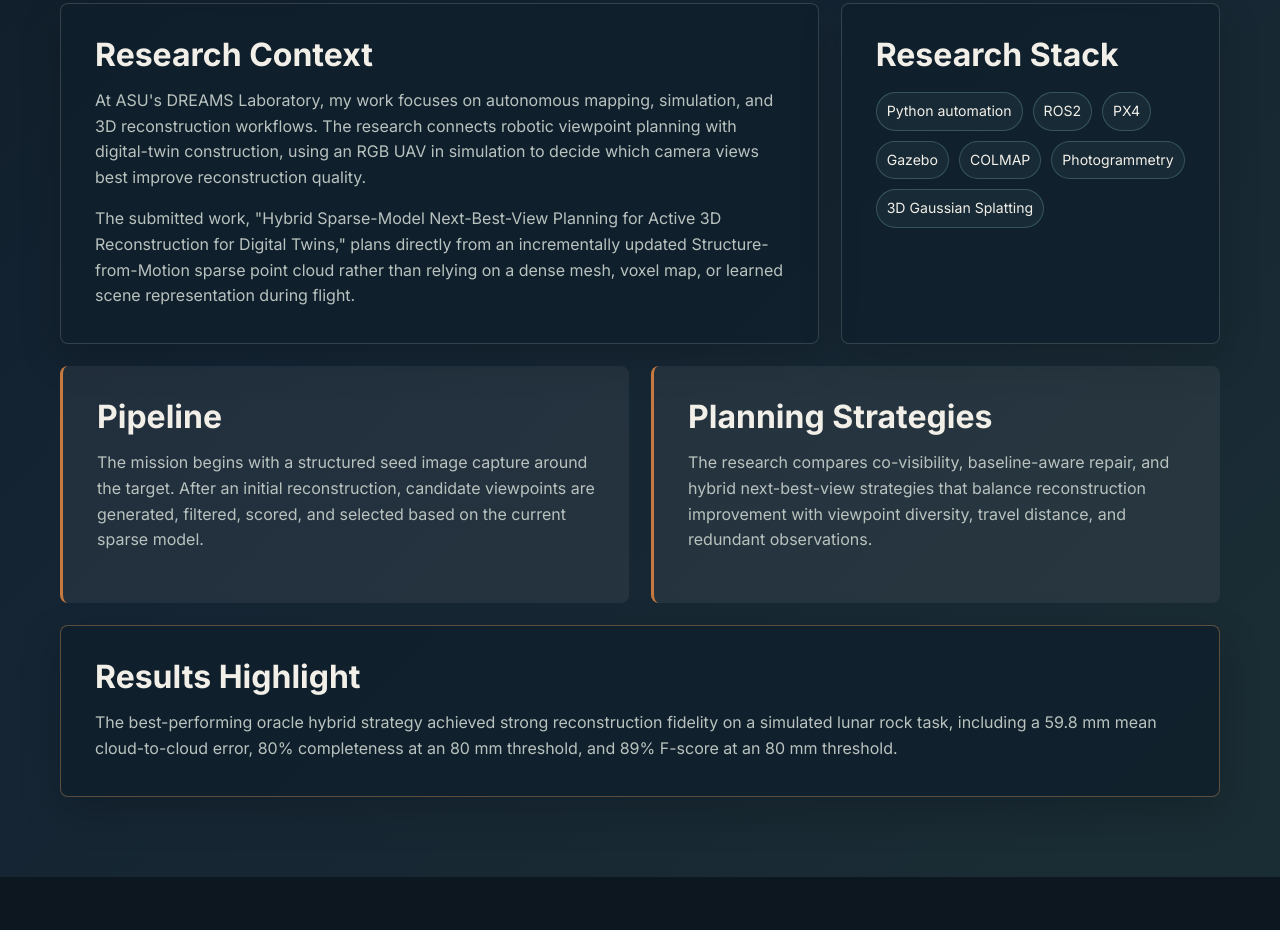
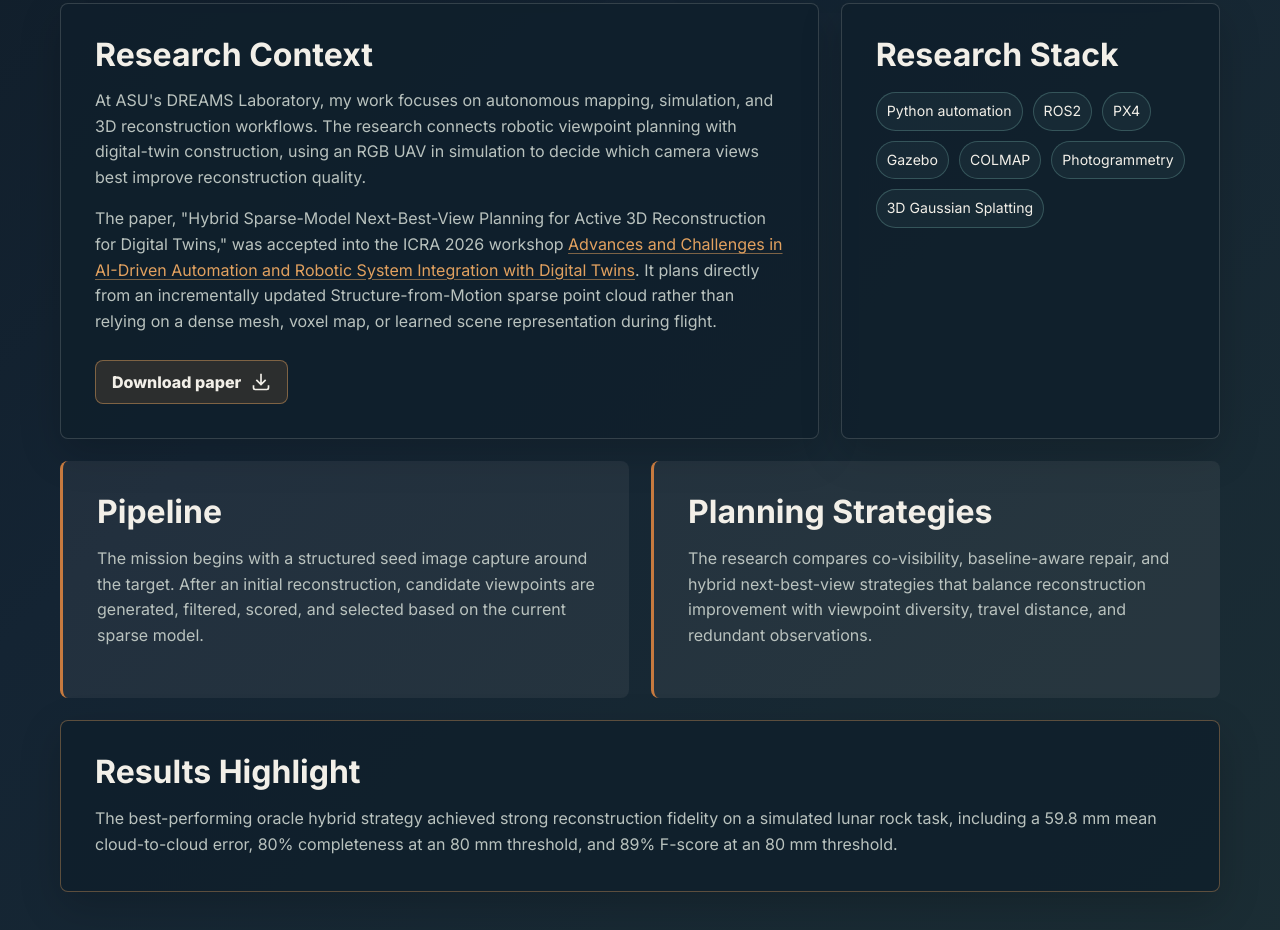
Before and after one commit to Mulleky/Portfolio, a plain HTML site: page projects/dreams-lab.html in a window 1280 px wide. Shown: the part 1084-2014 px from the top of the page. Before the commit the page ends 1961 px from the top, so only its background shows below. Drawn offline with Linux system fonts and the light colour scheme.

Commit message:
Add DREAMS workshop paper download

```diff
--- a/projects/dreams-lab.html
+++ b/projects/dreams-lab.html
@@ -42,7 +42,13 @@
       <article class="panel panel--wide">
         <h2>Research Context</h2>
         <p>At ASU's DREAMS Laboratory, my work focuses on autonomous mapping, simulation, and 3D reconstruction workflows. The research connects robotic viewpoint planning with digital-twin construction, using an RGB UAV in simulation to decide which camera views best improve reconstruction quality.</p>
-        <p>The submitted work, "Hybrid Sparse-Model Next-Best-View Planning for Active 3D Reconstruction for Digital Twins," plans directly from an incrementally updated Structure-from-Motion sparse point cloud rather than relying on a dense mesh, voxel map, or learned scene representation during flight.</p>
+        <p>The paper, "Hybrid Sparse-Model Next-Best-View Planning for Active 3D Reconstruction for Digital Twins," was accepted into the ICRA 2026 workshop <a class="text-link" href="https://angelafiska.github.io/icra2026-automation-workshop/" target="_blank" rel="noreferrer">Advances and Challenges in AI-Driven Automation and Robotic System Integration with Digital Twins</a>. It plans directly from an incrementally updated Structure-from-Motion sparse point cloud rather than relying on a dense mesh, voxel map, or learned scene representation during flight.</p>
+        <a class="download-button" href="../assets/hybrid-sparse-model-nbv-digital-twins.pdf" download>
+          <span>Download paper</span>
+          <svg viewBox="0 0 24 24" role="img" aria-hidden="true">
+            <path d="M12 16.5 5.7 10.2l1.4-1.4 3.9 3.9V2h2v10.7l3.9-3.9 1.4 1.4L12 16.5ZM5 22a3 3 0 0 1-3-3v-3h2v3a1 1 0 0 0 1 1h14a1 1 0 0 0 1-1v-3h2v3a3 3 0 0 1-3 3H5Z"/>
+          </svg>
+        </a>
       </article>
       <aside class="panel">
         <h2>Research Stack</h2>
--- a/styles.css
+++ b/styles.css
@@ -161,6 +161,16 @@ p {
   color: var(--copper-light);
 }
 
+.text-link {
+  color: var(--copper-light);
+  text-decoration-color: rgba(226, 161, 95, 0.52);
+  text-underline-offset: 3px;
+}
+
+.text-link:hover {
+  color: var(--text);
+}
+
 .resume-actions {
   display: inline-flex;
   align-items: center;
@@ -185,6 +195,34 @@ p {
   transform: translateY(-2px);
   border-color: rgba(226, 161, 95, 0.75);
   background: rgba(199, 122, 63, 0.18);
+}
+
+.download-button {
+  display: inline-flex;
+  align-items: center;
+  gap: 10px;
+  min-height: 44px;
+  margin-top: 10px;
+  padding: 0 16px;
+  border: 1px solid rgba(226, 161, 95, 0.46);
+  border-radius: var(--radius);
+  color: var(--text);
+  background: rgba(199, 122, 63, 0.16);
+  font-weight: 800;
+  text-decoration: none;
+  transition: transform 220ms ease, border-color 220ms ease, background 220ms ease;
+}
+
+.download-button svg {
+  width: 20px;
+  height: 20px;
+  fill: currentColor;
+}
+
+.download-button:hover {
+  transform: translateY(-2px);
+  border-color: rgba(226, 161, 95, 0.82);
+  background: rgba(199, 122, 63, 0.28);
 }
 
 .project-nav {
@@ -557,7 +595,8 @@ p {
   .ripple-button:hover,
   .ripple-button:focus-visible,
   .icon-link:hover,
-  .resume-link:hover {
+  .resume-link:hover,
+  .download-button:hover {
     transform: none;
   }
 
```
Also changed, not shown: 1 other file.
